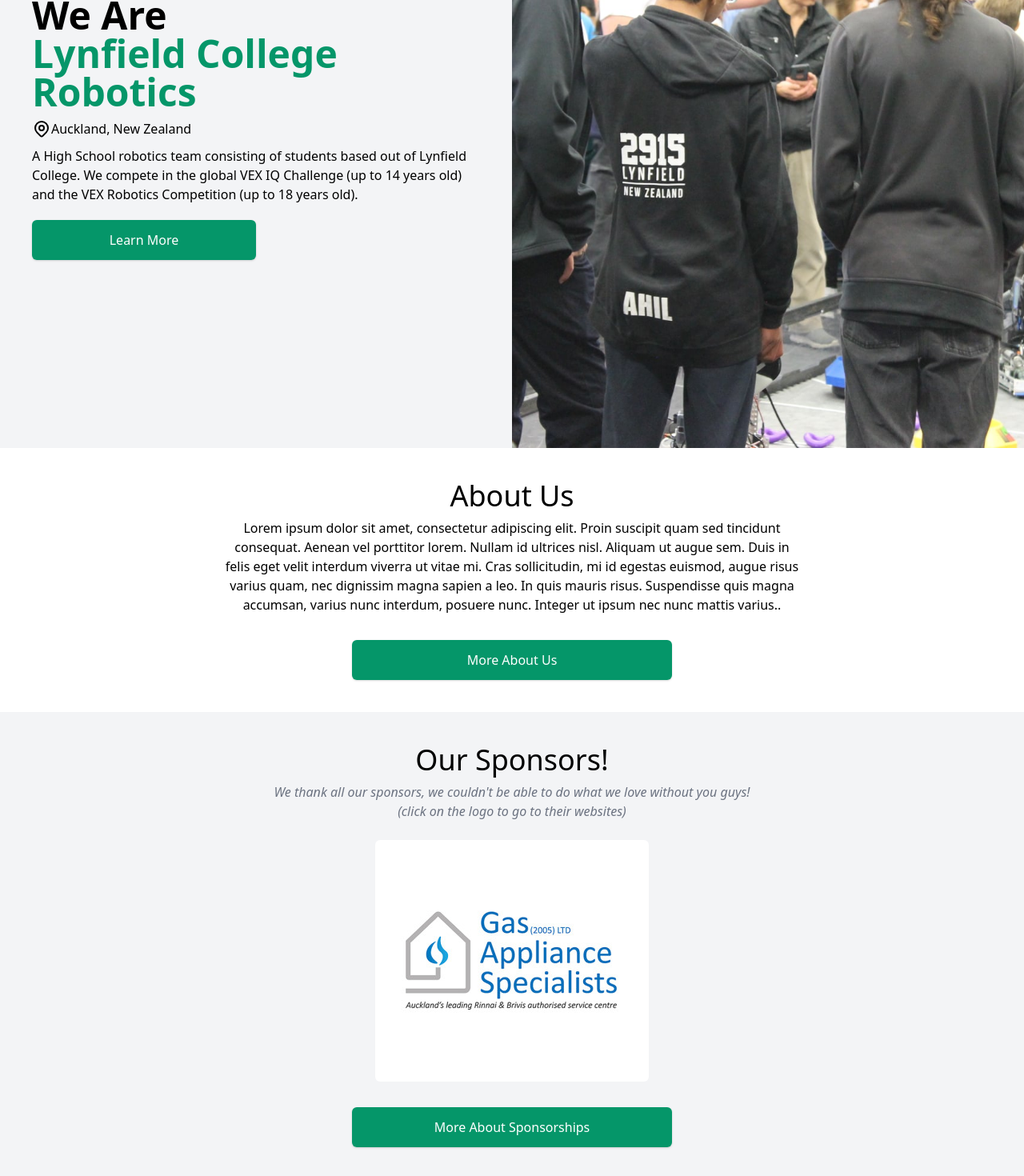
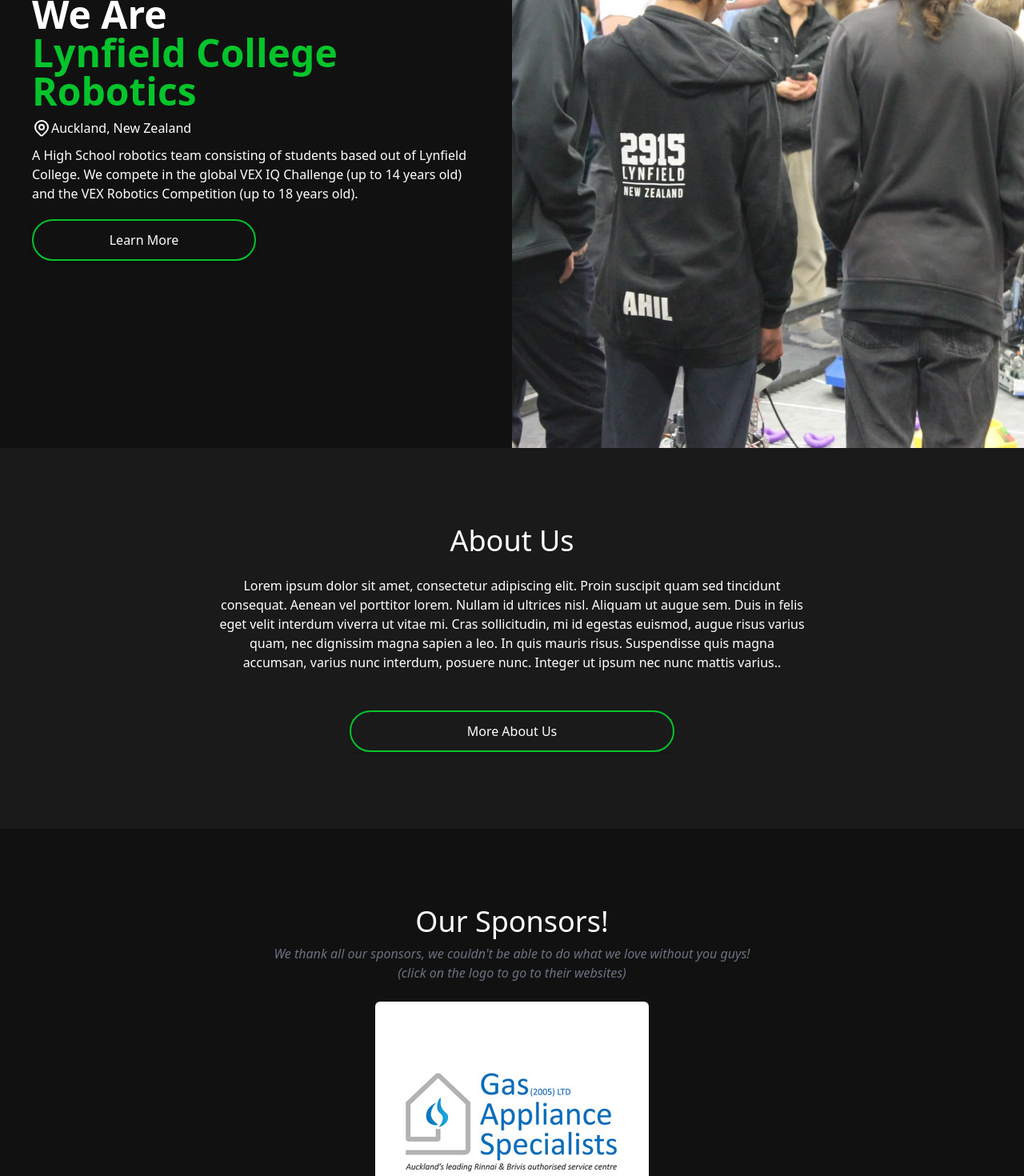
Before and after one commit to kaelemc/lcrobotics-site, a React (Create React App) app: page / in a window 1280 px wide. Shown: the part 240-1710 px from the top of the page at 80% size. Built offline with nearby package versions, Linux system fonts and the light colour scheme.

Commit message:
change bg colour

```diff
--- a/src/components/Navbar.js
+++ b/src/components/Navbar.js
@@ -38,7 +38,7 @@ function classNames(...classes) {
 
 const Navbar = () => {
   return (
-    <Disclosure as="nav" className="bg-gray-900 fixed w-screen shadow-2xl">
+    <Disclosure as="nav" className="bg-s-black fixed w-screen shadow-2xl">
       {({ open }) => (
         <>
           <div className="px-2 sm:px-6 lg:px-8">
--- a/src/pages/Home.js
+++ b/src/pages/Home.js
@@ -7,25 +7,25 @@ const Home = () => {
         <div className="w-full">
           {/* Hero */}
           <div className="grid grid-rows-1 h-screen md:grid-rows-2 lg:grid-cols-2 lg:grid-rows-1">
-            <div className="bg-gray-100 h-full w-full flex items-center justify-center">
+            <div className="bg-s-gray h-full w-full flex items-center justify-center">
               <div className="mx-10">
                 <h1 className="font-bold text-5xl">
-                  <span className="block inline">We Are</span>
+                  <span className="block inline text-white">We Are</span>
                   <br/>
-                  <span className="block text-green-600">
+                  <span className="block text-s-green">
                     Lynfield College Robotics
                   </span>
                 </h1>
-                <p className="flex inline py-2.5">
+                <p className="flex inline py-2.5 text-white">
                   <LocationMarkerIcon className="h-6 w-auto" />
                   Auckland, New Zealand
                 </p>
-                <p>
+                <p className="text-white">
                 A High School robotics team consisting of students based out of Lynfield College. We compete in the global VEX IQ Challenge (up to 14 years old) and the VEX Robotics Competition (up to 18 years old).
                 </p>
                 <div className="mt-5">
                     <div className="rounded-md shadow lg:w-1/2">
-                      <a href="#about" className="w-full flex items-center justify-center px-8 py-3 border border-transparent text-base font-medium rounded-md text-white bg-green-600 hover:bg-green-700">
+                      <a href="#about" className="w-full flex items-center justify-center px-8 py-3 text-base font-medium rounded-full text-white border-2 border-s-green hover:bg-s-green transition duration-300 ease-in-out">
                         Learn More
                       </a>
                     </div>
@@ -38,10 +38,10 @@ const Home = () => {
           </div>
 
           {/* About Div */}
-          <div className="grid p-10" id="about">
-            <div className="text-center">
+          <div className="grid py-24 bg-s-gray-2 px-8" id="about">
+            <div className="text-center text-white">
               <h1 className="text-4xl mb-2">About Us</h1>
-              <p className="lg:mx-60">Lorem ipsum dolor sit amet, consectetur adipiscing elit. Proin suscipit quam sed tincidunt consequat. Aenean vel porttitor lorem.
+              <p className="py-4 lg:mx-60">Lorem ipsum dolor sit amet, consectetur adipiscing elit. Proin suscipit quam sed tincidunt consequat. Aenean vel porttitor lorem.
                 Nullam id ultrices nisl. Aliquam ut augue sem. Duis in felis eget velit interdum viverra ut vitae mi. Cras sollicitudin, mi id egestas
                 euismod, augue risus varius quam, nec dignissim magna sapien a leo. In quis mauris risus. Suspendisse quis magna accumsan, varius nunc
                 interdum, posuere nunc. Integer ut ipsum nec nunc mattis varius..</p>
@@ -49,7 +49,7 @@ const Home = () => {
             {/* More About Us Button */}
             <div className="mt-8 w-full flex justify-center">
                 <div className="rounded-md shadow w-full md:w-1/3">
-                    <Link to="/about" className="flex items-center justify-center px-8 py-3 border border-transparent text-base font-medium rounded-md text-white bg-green-600 hover:bg-green-700">
+                    <Link to="/about" className="flex items-center justify-center px-8 py-3 text-base font-medium rounded-full text-white border-2 border-s-green hover:bg-s-green transition duration-300 ease-in-out">
                     More About Us
                     </Link>
                 </div>
@@ -57,16 +57,16 @@ const Home = () => {
           </div>
 
           {/* sponsors Div */}
-          <div className="flex flex-col justify-center items-center p-10 bg-gray-100" id="sponsors">
+          <div className="flex flex-col justify-center items-center py-24 bg-s-gray" id="sponsors">
             <div className="text-center mb-6">
-              <h1 className="text-4xl mb-2">Our Sponsors!</h1>
+              <h1 className="text-4xl mb-2 text-white">Our Sponsors!</h1>
               <p className="text-gray-500 italic">We thank all our sponsors, we couldn't be able to do what we love without you guys!<br/>(click on the logo to go to their websites)</p>
             </div>
             <a href="https://gasappliancespecialists.nz/" target="new"><img src={GasAppLogo} alt="Gas Appliance Specialsts Logo" className="h-auto rounded-md hover:shadow-md"/></a>
             <div className="mt-8 w-full flex justify-center">
                 <div className="rounded-md shadow w-full md:w-1/3">
-                    <Link to="/about" className="flex items-center justify-center px-8 py-3 border border-transparent text-base font-medium rounded-md text-white bg-green-600 hover:bg-green-700">
-                    More About Sponsorships
+                    <Link to="/about" className="flex items-center justify-center px-8 py-3 text-base font-medium rounded-full text-white border-2 border-s-green hover:bg-s-green transition duration-500 ease-in-out">
+                    More about sponsorships
                     </Link>
                 </div>
             </div>
```
